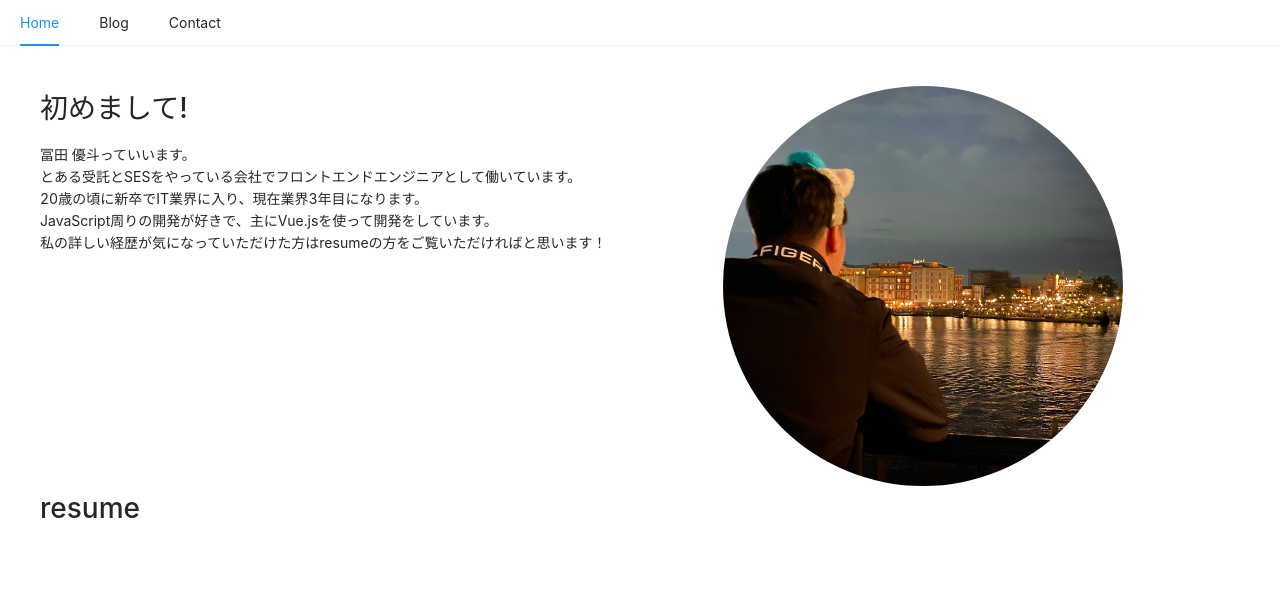
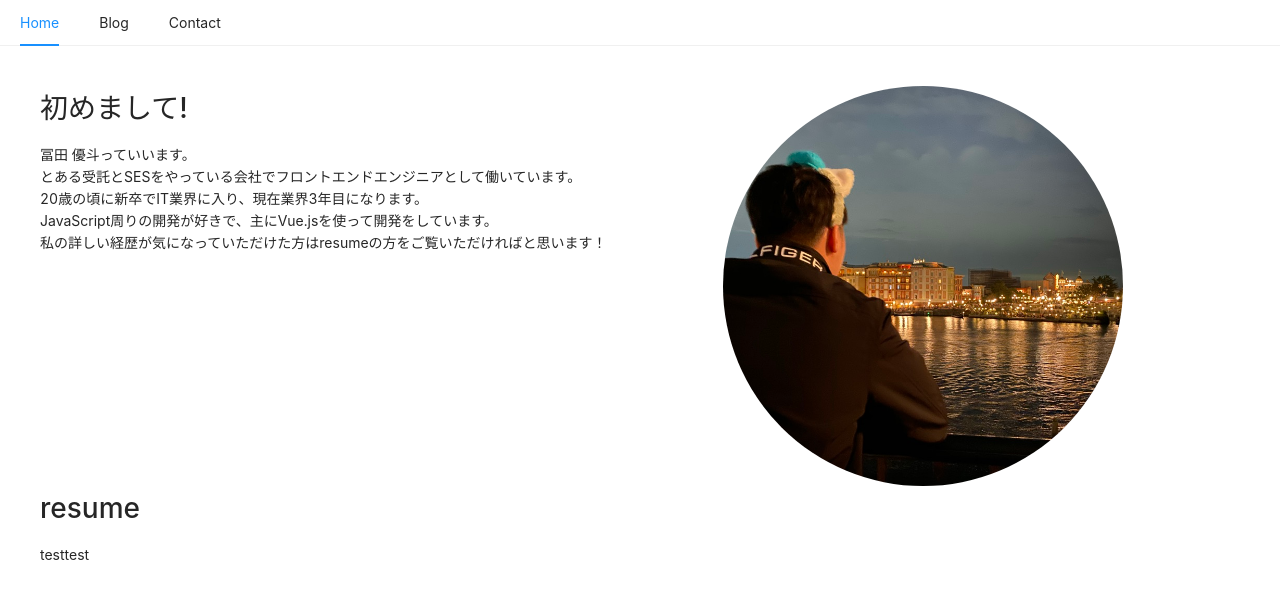
Before and after one commit to yuto-tomita/nextjs-personal-blog, a Next.js app: page / in a window 1280 px wide. Shown: the top 598 px of the page. Built offline with nearby package versions, Linux system fonts and the light colour scheme.

Commit message:
テスト

```diff
--- a/pages/index.tsx
+++ b/pages/index.tsx
@@ -52,7 +52,7 @@ const Home: NextPage = () => {
       </div>
 
       <h1>resume</h1>
-
+      <p>testtest</p>
       {/* // ../resumeからファイルを読み込んで、その内容を表示する */}
     </Container>
   )
```
